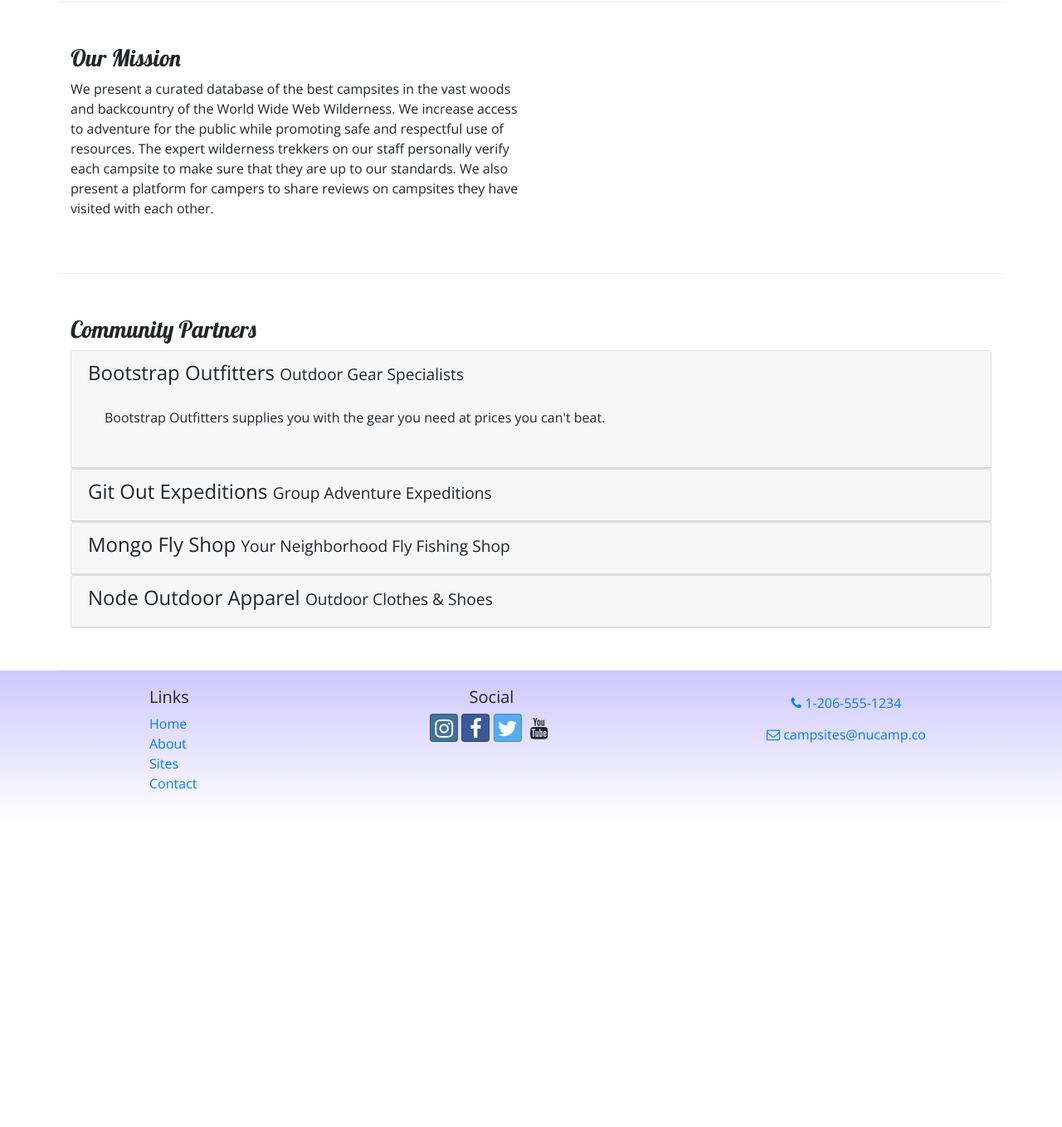
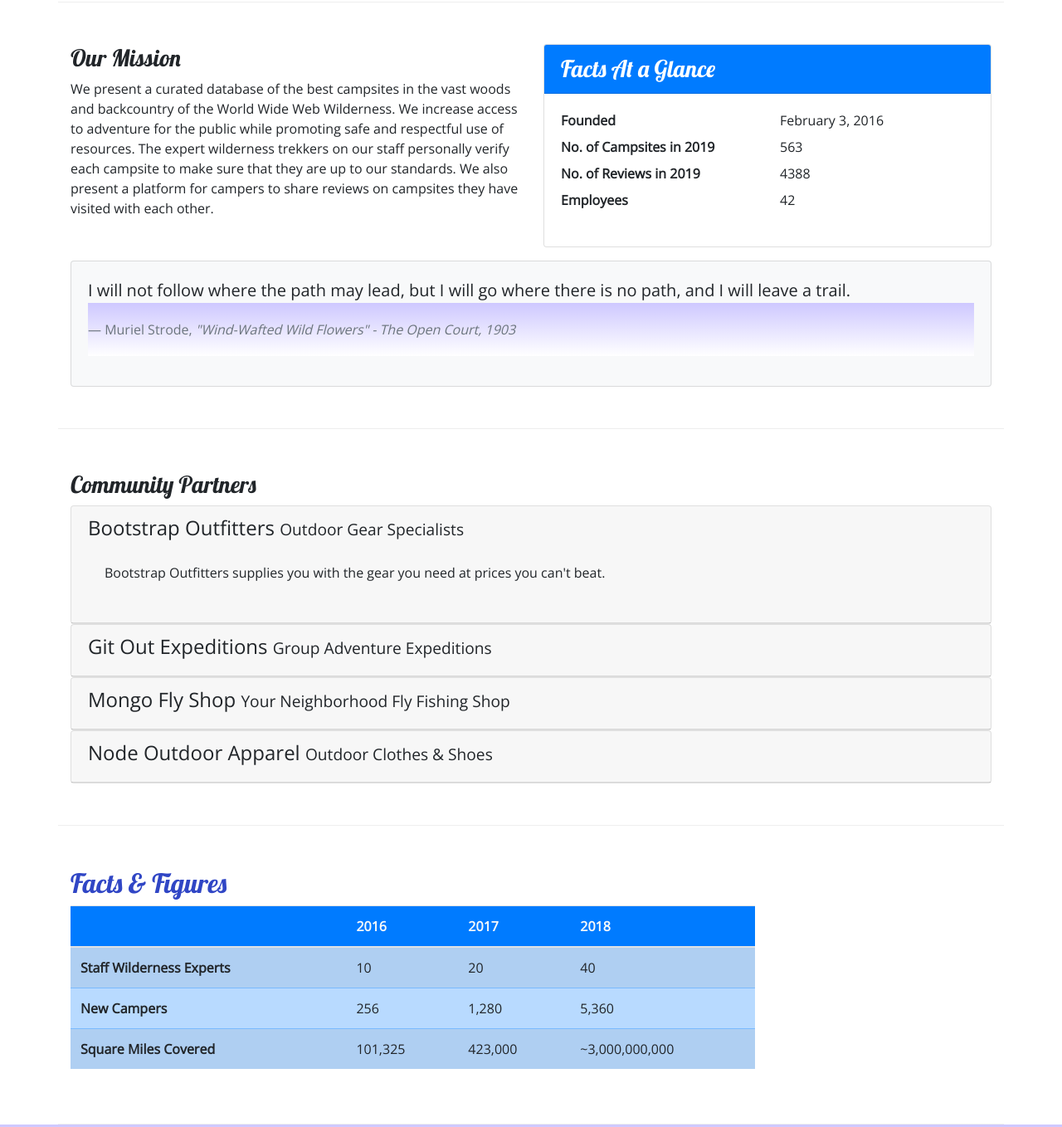
Before and after one commit to Saymo-pixel/git-test, a website: page aboutus.html in a window 1280 px wide. Shown: the part 428-1786 px from the top of the page at 83% size. Before the commit the page ends 1420 px from the top, so only its background shows below. Drawn offline with nearby package versions, Linux system fonts and the light colour scheme; files that its build step writes are made by us from their sources; files whose address does not match are found by name.

Commit message:
Add files via upload

```diff
--- a/aboutus.html
+++ b/aboutus.html
@@ -72,16 +72,42 @@
             <hr />
         </div>
 
-        <div class="row row-content">
-            <div class="col-sm-6">
-                <h3 class="text-md-left">Our Mission</h3>
-                <p>We present a curated database of the best campsites in the vast woods and backcountry of the
-                    World Wide Web Wilderness. We increase access to adventure for the public while promoting safe
-                    and respectful use of resources. The expert wilderness trekkers on our staff personally verify
-                    each campsite to make sure that they are up to our standards. We also present a platform for
-                    campers to share reviews on campsites they have visited with each other.</p>
-            </div>
-        </div>
+
+                <div class="row row-content">
+                    <div class="col-sm-6">
+                        <h3>Our Mission</h3>
+                        <p>We present a curated database of the best campsites in the vast woods and backcountry of the World Wide Web Wilderness. We increase access to adventure for the public while promoting safe and respectful use of resources. The expert wilderness trekkers on our staff personally verify each campsite to make sure that they are up to our standards. We also present a platform for campers to share reviews on campsites they have visited with  each other.</p>
+                    </div>
+                    <div class="col-sm-6">
+                        <div class="card">
+                            <h3 class="card-header bg-primary text-white">Facts At a Glance</h3>
+                            <div class="card-body">
+                                <dl class="row">
+                                    <dt class="col-6">Founded</dt>
+                                    <dd class="col-6">February 3, 2016</dd>
+                                    <dt class="col-6">No. of Campsites in 2019</dt>
+                                    <dd class="col-6">563</dd>
+                                    <dt class="col-6">No. of Reviews in 2019</dt>
+                                    <dd class="col-6">4388</dd>
+                                    <dt class="col-6">Employees</dt>
+                                    <dd class="col-6">42</dd>
+                                </dl>
+                            </div>
+                        </div>
+                    </div>
+                    <div class="col">
+                        <div class="card bg-light mt-3">
+                            <blockquote class="blockquote card-body">
+                                <p class="mb-0">I will not follow where the path may lead, but I will go where there is no path, and I will leave a trail.</p>
+                                <footer class="blockquote-footer">Muriel Strode,
+                                    <cite title="Source Title">"Wind-Wafted Wild Flowers" -
+                                        The Open Court, 1903
+                                    </cite>
+                                </footer>
+                            </blockquote>
+                        </div>
+                    </div>
+                </div>
 
         <div class="row row-content">
             <div class="col">
@@ -149,9 +175,46 @@
                 </div>
             </div>
         </div>
+        <div class="row row-content">
+            <div class="col-sm-9">
+            	<h2>Facts &amp; Figures</h2>
+            	<div class="table-responsive">
+               	    <table class="table table-striped">
+	                    <thead>
+	                        <tr class="bg-primary text-light">
+	                            <th></th>
+	                            <th>2016</th>
+	                            <th>2017</th>
+	                            <th>2018</th>
+	                        </tr>
+                    	</thead>
+	                    <tbody class="table-primary">
+                            <tr>
+                                <th>Staff Wilderness Experts</th>
+                                <td>10</td>
+                                <td>20</td>
+                                <td>40</td>
+                            </tr>
+                            <tr>
+                                <th>New Campers</th>
+                                <td>256</td>
+                                <td>1,280</td>
+                                <td>5,360</td>
+                            </tr>
+                            <tr>
+                                <th>Square Miles Covered</th>
+                                <td>101,325</td>
+                                <td>423,000</td>
+                                <td>~3,000,000,000</td>
+                            </tr>
+                        </tbody>
+                    </table>
+                </div>
+            </div>
+       </div>
     </div>
 
-    <footer>
+    <footer class="site-footer">
         <div class="container">
             <div class="row">
                 <div class="col-4 col-sm-2 offset-1">
```
